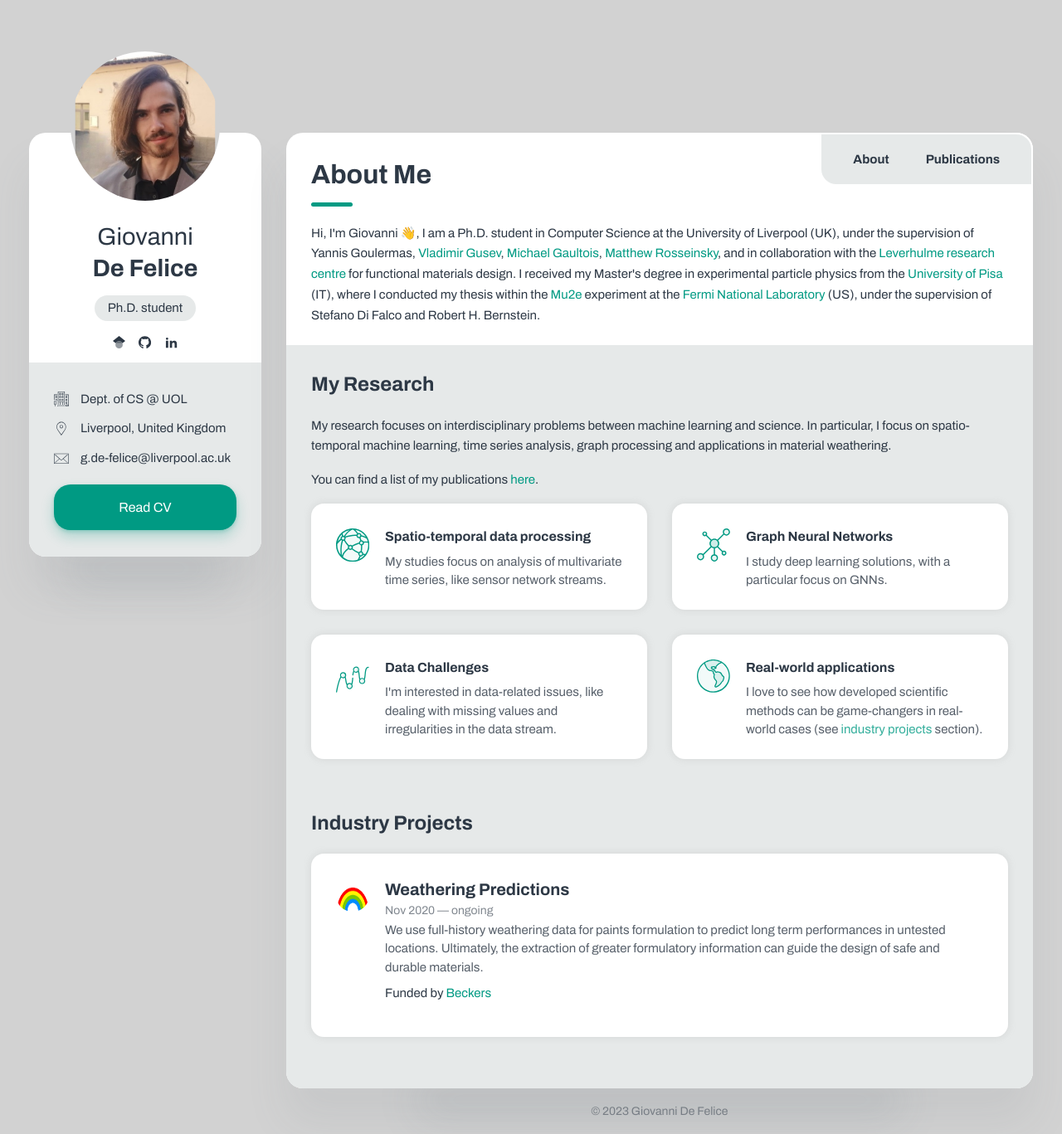
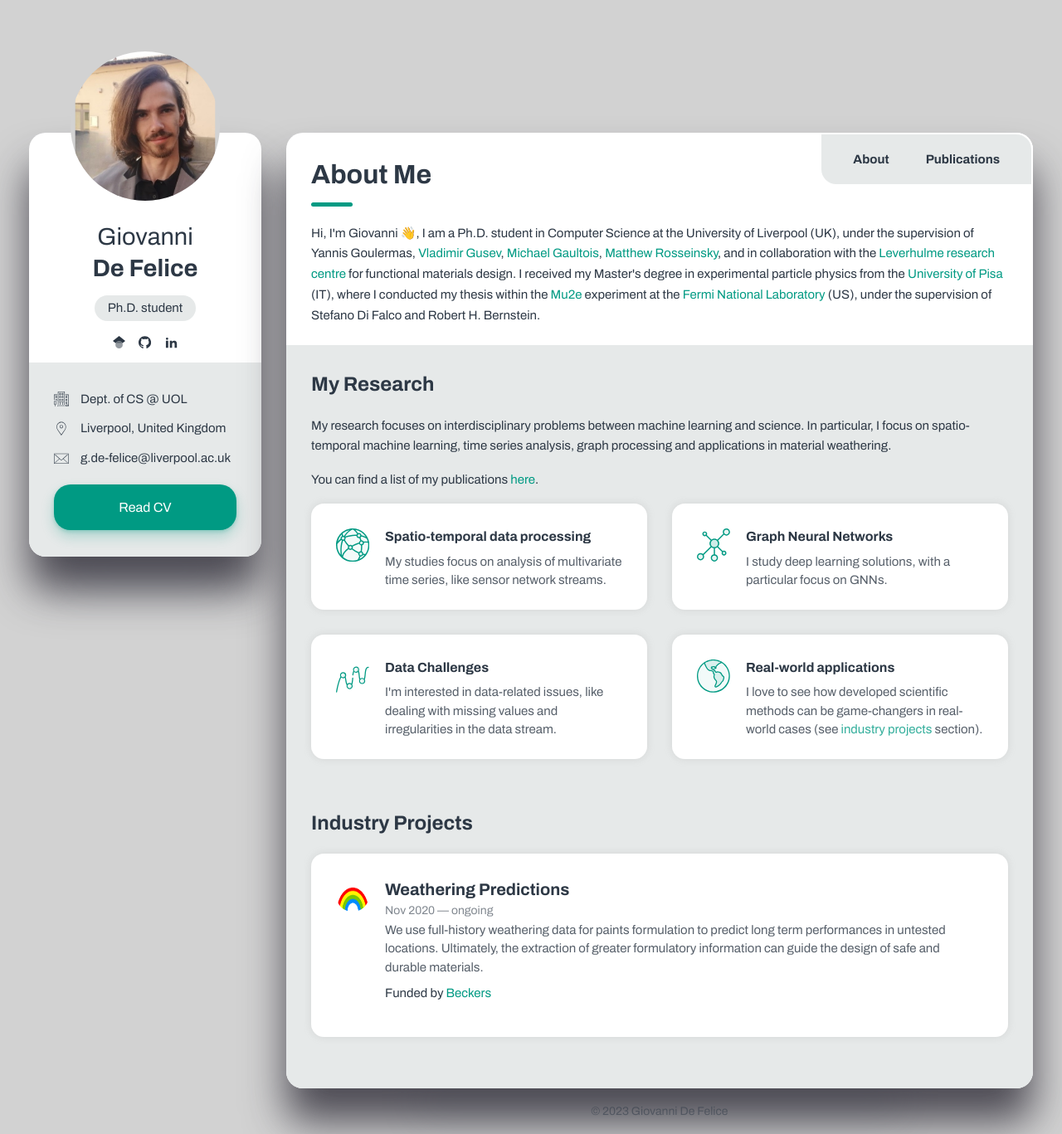
Before and after one commit to gdefe/gdefe.github.io, a Jekyll site: the page built from index.html, in a window 1280 px wide. Shown: the whole page at 83% size. Built offline with Jekyll 4.4.1, drawn with Linux system fonts in a browser that asks for light colours.

Commit message:
darker colours

```diff
--- a/assets/styles/style.css
+++ b/assets/styles/style.css
@@ -1226,7 +1226,8 @@ button:focus {
 }
 
 .shadow {
-    box-shadow: 0 2.5rem 3.125rem rgba(103, 118, 128, 0.1) !important;
+    /*box-shadow: 0 2.5rem 3.125rem rgba(103, 118, 128, 0.1) !important;*/
+    box-shadow: 0px 40px 50px rgba(32, 29, 42, 0.75) !important;
 }
 
 .shadow::before {
```
